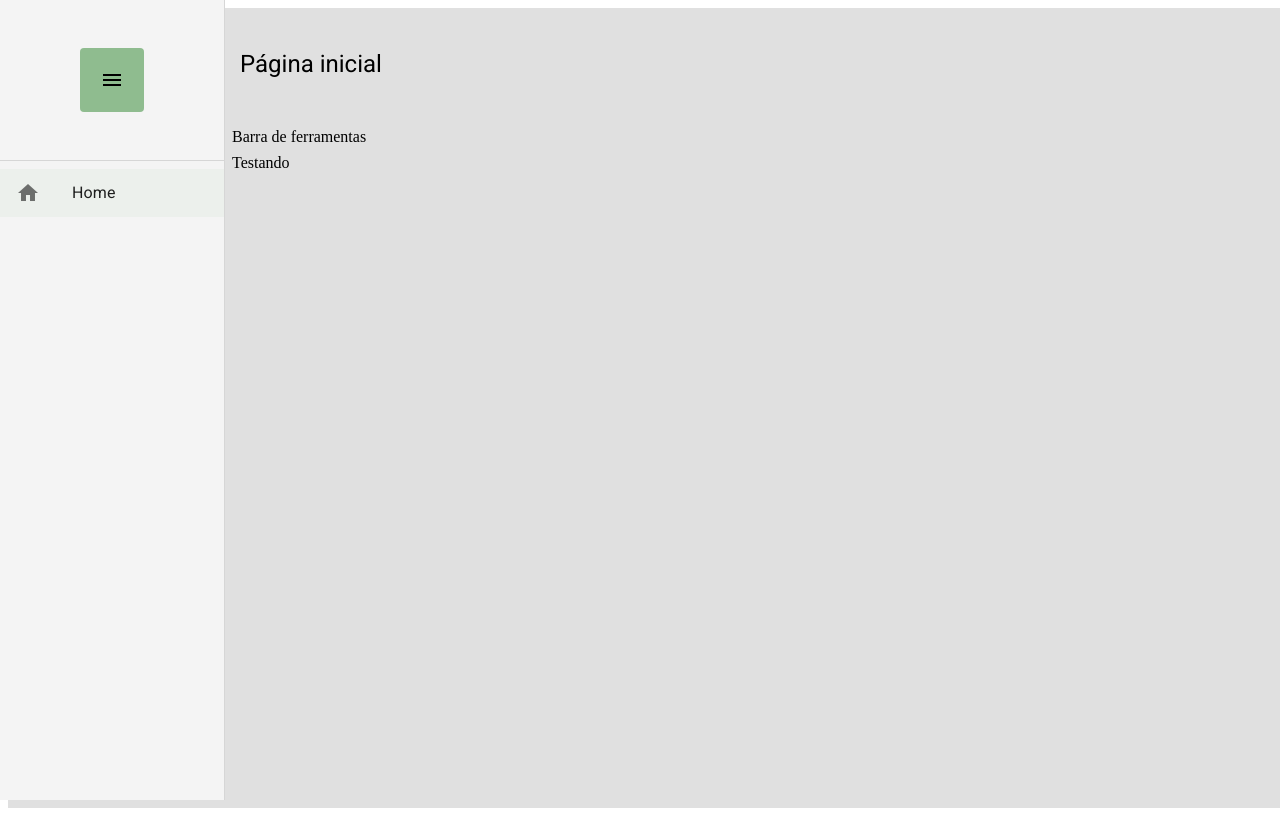
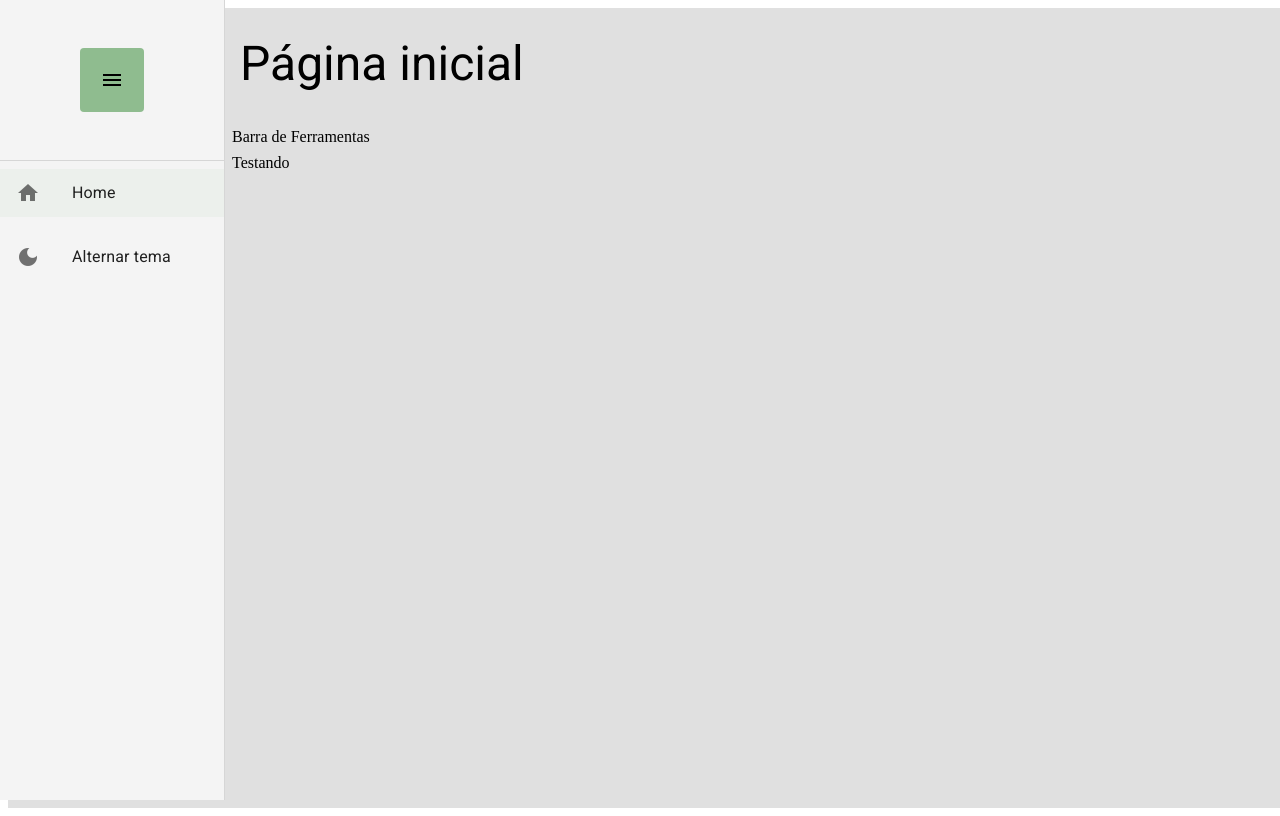
Before and after one commit to brunamarcelabarreto/FrontCategories, a React (Create React App) app: page /home in a window 1280 px wide. Built offline with nearby package versions, Linux system fonts and the light colour scheme.

Commit message:
dashboard

```diff
--- a/src/pages/dashboard/Dashboard.tsx
+++ b/src/pages/dashboard/Dashboard.tsx
@@ -5,7 +5,7 @@ import { BasePageLayout } from '../../shared/layouts';
 export const Dashboard = () => {
 
   return (
-    <BasePageLayout title='Página inicial'>
+    <BasePageLayout title='Página inicial' toolBar={<>Barra de Ferramentas</>}>
       Testando
 
     </BasePageLayout>
--- a/src/shared/components/menu/MenuLateral.tsx
+++ b/src/shared/components/menu/MenuLateral.tsx
@@ -3,6 +3,7 @@ import MenuIcon from '@mui/icons-material/Menu';
 import { useDrawerContext } from '../../contexts';
 import { useMatch, useNavigate, useResolvedPath } from 'react-router-dom';
 import { Key } from 'react';
+import { useAppThemeContext } from '../../contexts/UseContext';
 
 interface MenuLateralProps {
   children: React.ReactNode
@@ -43,6 +44,7 @@ export const MenuLateral: React.FC<MenuLateralProps> = ({ children }) => {
   const lessThanSm = useMediaQuery(theme.breakpoints.down('sm'));
 
   const { isDrawerOpen, toggleDrawerOpen, drawerOptions } = useDrawerContext();
+  const { toggleTheme } = useAppThemeContext();
 
   return (
     <>
@@ -75,6 +77,16 @@ export const MenuLateral: React.FC<MenuLateralProps> = ({ children }) => {
             </List>
           </Box>
 
+          <Box >
+            <List component="nav">
+              <ListItemButton onClick={toggleTheme}>
+                <ListItemIcon>
+                  <Icon>dark_mode</Icon>
+                </ListItemIcon>
+                <ListItemText primary="Alternar tema" />
+              </ListItemButton>
+            </List>
+          </Box>
         </Box>
       </Drawer>
       <Box height="100vh" marginLeft={lessThanSm ? 0 : theme.spacing(28)}>
--- a/src/shared/layouts/BasePageLayout.tsx
+++ b/src/shared/layouts/BasePageLayout.tsx
@@ -1,37 +1,47 @@
 import { Box, Icon, IconButton, Theme, Typography, useMediaQuery, useTheme } from '@mui/material';
+import { ReactNode } from 'react';
 import { useDrawerContext } from '../contexts';
 
 interface BasePageLayoutProps {
   title: string;
-  children: React.ReactNode
+  children: React.ReactNode;
+  toolBar?: ReactNode;
 }
 
 // eslint-disable-next-line react/prop-types
-export const BasePageLayout: React.FC<BasePageLayoutProps> = ({ children, title }) => {
+export const BasePageLayout: React.FC<BasePageLayoutProps> = ({ children, title, toolBar }) => {
   const lessThanSm = useMediaQuery((theme: Theme) => theme.breakpoints.down('sm'));
+  const lessThanMd = useMediaQuery((theme: Theme) => theme.breakpoints.down('md'));
   const theme = useTheme();
 
   const { toggleDrawerOpen } = useDrawerContext();
 
   return (
     <Box height="100%" display="flex" flexDirection="column" gap={1} >
-      <Box padding={1} display="flex" alignItems="center" height={theme.spacing(12)} >
+      <Box padding={1} display="flex" alignItems="center" gap={1} height={theme.spacing(lessThanSm ? 6 : lessThanMd ? 8 : 12)} >
         {lessThanSm &&(
           <IconButton onClick={toggleDrawerOpen}>
             <Icon>menu</Icon>
           </IconButton>
         )}
 
-        <Typography variant="h5">
+        <Typography
+          overflow="hidden"
+          whiteSpace="nowrap"
+          textOverflow="ellipses"
+          variant={lessThanSm ? 'h5' : lessThanMd ? 'h4' : 'h3' }
+        >
           {title}
         </Typography>
       </Box>
 
-      <Box>
-        Barra de ferramentas
-      </Box>
+      {toolBar && (
+        <Box>
+          {toolBar}
+        </Box>
+      )}
 
-      <Box>
+      <Box flex={1} overflow="auto">
         {children}
       </Box>
     </Box>
--- a/src/shared/themes/Dark.ts
+++ b/src/shared/themes/Dark.ts
@@ -1,6 +1,7 @@
 import { createTheme } from '@mui/material';
 export const DarkTheme = createTheme({
   palette: {
+    mode: 'dark',
     primary: {
       main: 'rgb(143,188,143)',
       dark: 'rgb(128,169,128)',
@@ -17,5 +18,10 @@ export const DarkTheme = createTheme({
       default: '#cccccc' ,
       paper: '#d6d6d6',
     },
+  },
+  typography: {
+    allVariants: {
+      color: 'white',
+    }
   }
 });
```
